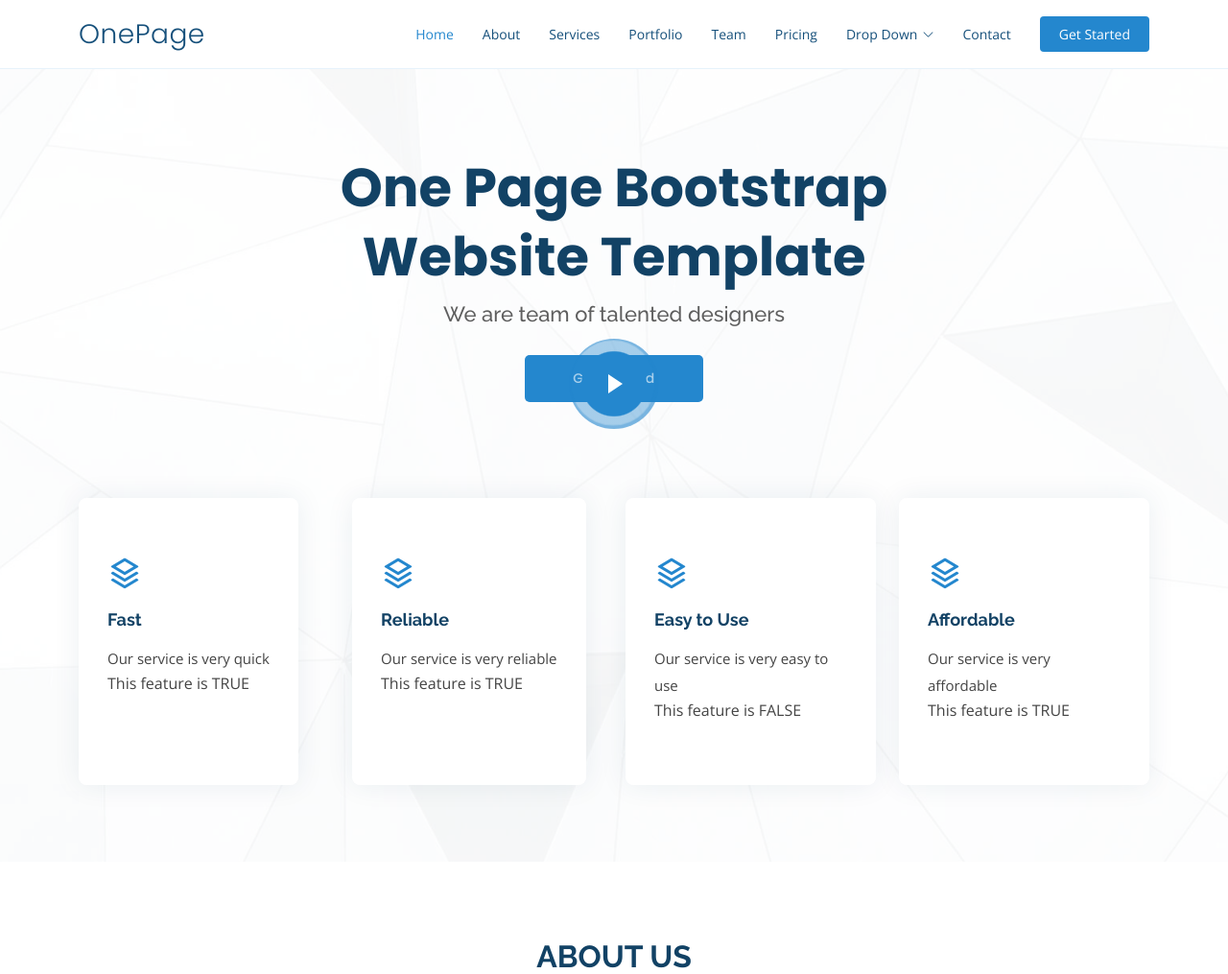
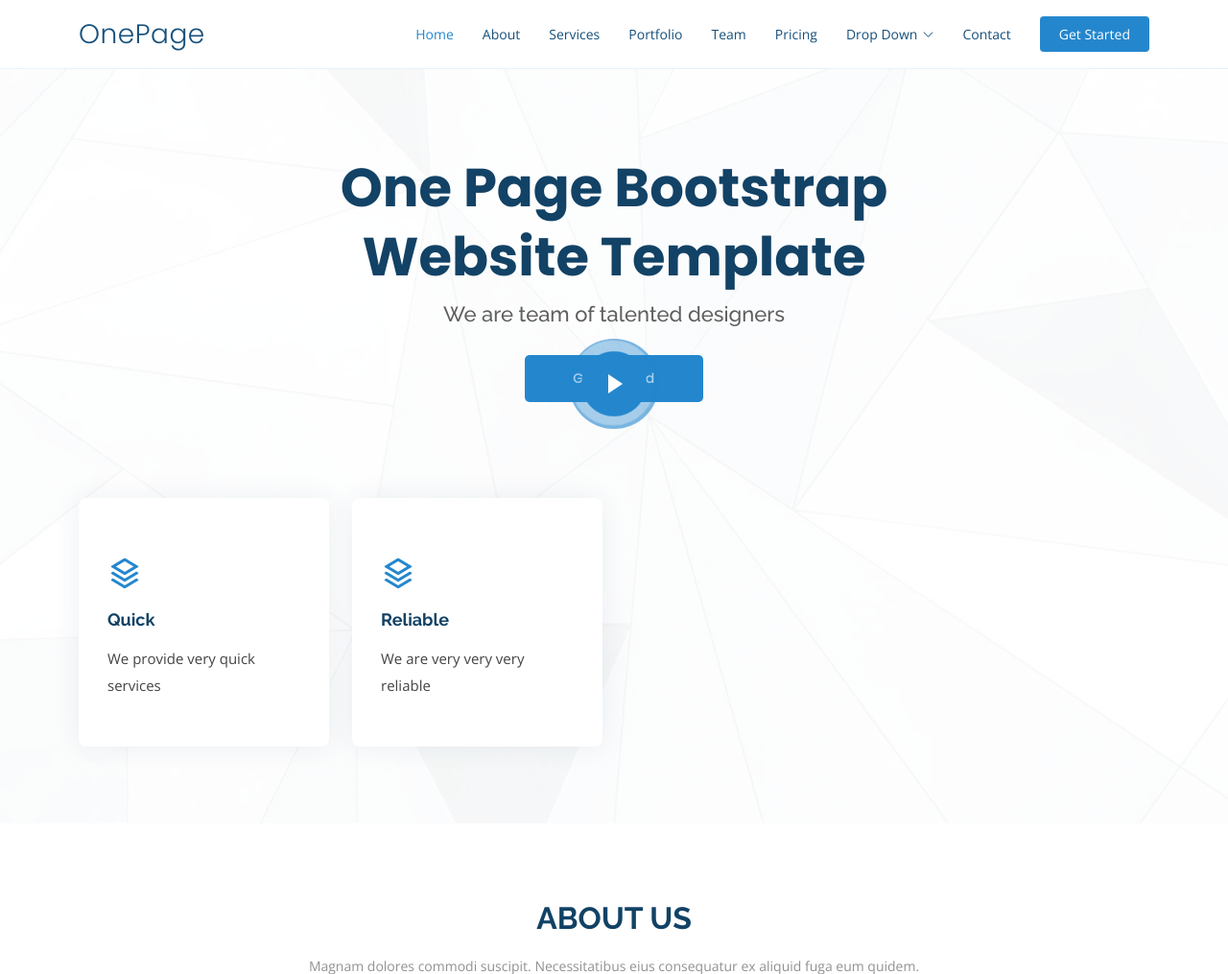
Before and after one commit to sahil-raja/Python-Django-Practice, a Django app: page / in a window 1280 px wide. Shown: the top 1015 px of the page at 96% size. Run offline with Django 4.2, Linux system fonts and the light colour scheme; data comes from the database, SQL or seed files in the repository; both versions use the stored data as it was after the commit; some libraries are stand-ins or nearby versions.

Commit message:
used models to create sqlite database

```diff
--- a/myproject/myapp/admin.py
+++ b/myproject/myapp/admin.py
@@ -1,3 +1,5 @@
 from django.contrib import admin
+from .models import Feature
 
 # Register your models here.
+admin.site.register(Feature)
--- a/myproject/myapp/models.py
+++ b/myproject/myapp/models.py
@@ -3,8 +3,10 @@ from django.db import models
 # Create your models here.
 
 
-class Feature:
-    id: int
-    name: str
-    details: str
-    is_true: bool
+class Feature(models.Model):
+    # id: int
+    # name: str
+    # details: str
+    # is_true: bool
+    name = models.CharField(max_length=100)
+    details = models.CharField(max_length=500)
--- a/myproject/myapp/views.py
+++ b/myproject/myapp/views.py
@@ -6,36 +6,38 @@ from .models import Feature
 
 
 def index(request):
-    feature1 = Feature()
-    feature1.id = 0
-    feature1.name = 'Fast'
-    feature1.is_true = True
-    feature1.details = 'Our service is very quick'
+    # feature1 = Feature()
+    # feature1.id = 0
+    # feature1.name = 'Fast'
+    # feature1.is_true = True
+    # feature1.details = 'Our service is very quick'
 
-    feature2 = Feature()
-    feature2.id = 1
-    feature2.name = 'Reliable'
-    feature2.is_true = True
-    feature2.details = 'Our service is very reliable'
+    # feature2 = Feature()
+    # feature2.id = 1
+    # feature2.name = 'Reliable'
+    # feature2.is_true = True
+    # feature2.details = 'Our service is very reliable'
 
-    feature3 = Feature()
-    feature3.id = 2
-    feature3.name = 'Easy to Use'
-    feature3.is_true = False
-    feature3.details = 'Our service is very easy to use'
+    # feature3 = Feature()
+    # feature3.id = 2
+    # feature3.name = 'Easy to Use'
+    # feature3.is_true = False
+    # feature3.details = 'Our service is very easy to use'
 
-    feature4 = Feature()
-    feature4.id = 3
-    feature4.name = 'Affordable'
-    feature4.is_true = True
-    feature4.details = 'Our service is very affordable'
+    # feature4 = Feature()
+    # feature4.id = 3
+    # feature4.name = 'Affordable'
+    # feature4.is_true = True
+    # feature4.details = 'Our service is very affordable'
 
-    features = [feature1, feature2, feature3, feature4]
+    # features = [feature1, feature2, feature3, feature4]
     # context = {
     #     'name': 'John',
     #     'age': 20,
     #     'nationality': 'Nigerian'
     # }
+
+    features = Feature.objects.all()
 
     return render(request, 'index.html', {'features': features})
 
--- a/myproject/myproject/settings.py
+++ b/myproject/myproject/settings.py
@@ -38,6 +38,7 @@ INSTALLED_APPS = [
     'django.contrib.sessions',
     'django.contrib.messages',
     'django.contrib.staticfiles',
+    'myapp',
 ]
 
 MIDDLEWARE = [
--- a/myproject/templates/index.html
+++ b/myproject/templates/index.html
@@ -143,11 +143,6 @@
               <div class="icon"><i class="ri-stack-line"></i></div>
               <h4 class="title"><a href="">{{feature.name}}</a></h4>
               <p class="description">{{feature.details}}</p>
-              {%if feature.is_true == True %}
-              <p>This feature is TRUE</p>
-              {% else %}
-              <p>This feature is FALSE</p>
-              {% endif %}
             </div>
           </div>
           {% endfor %}
```
Also changed, not shown: myproject/db.sqlite3, myproject/myapp/migrations/0001_initial.py (added).
